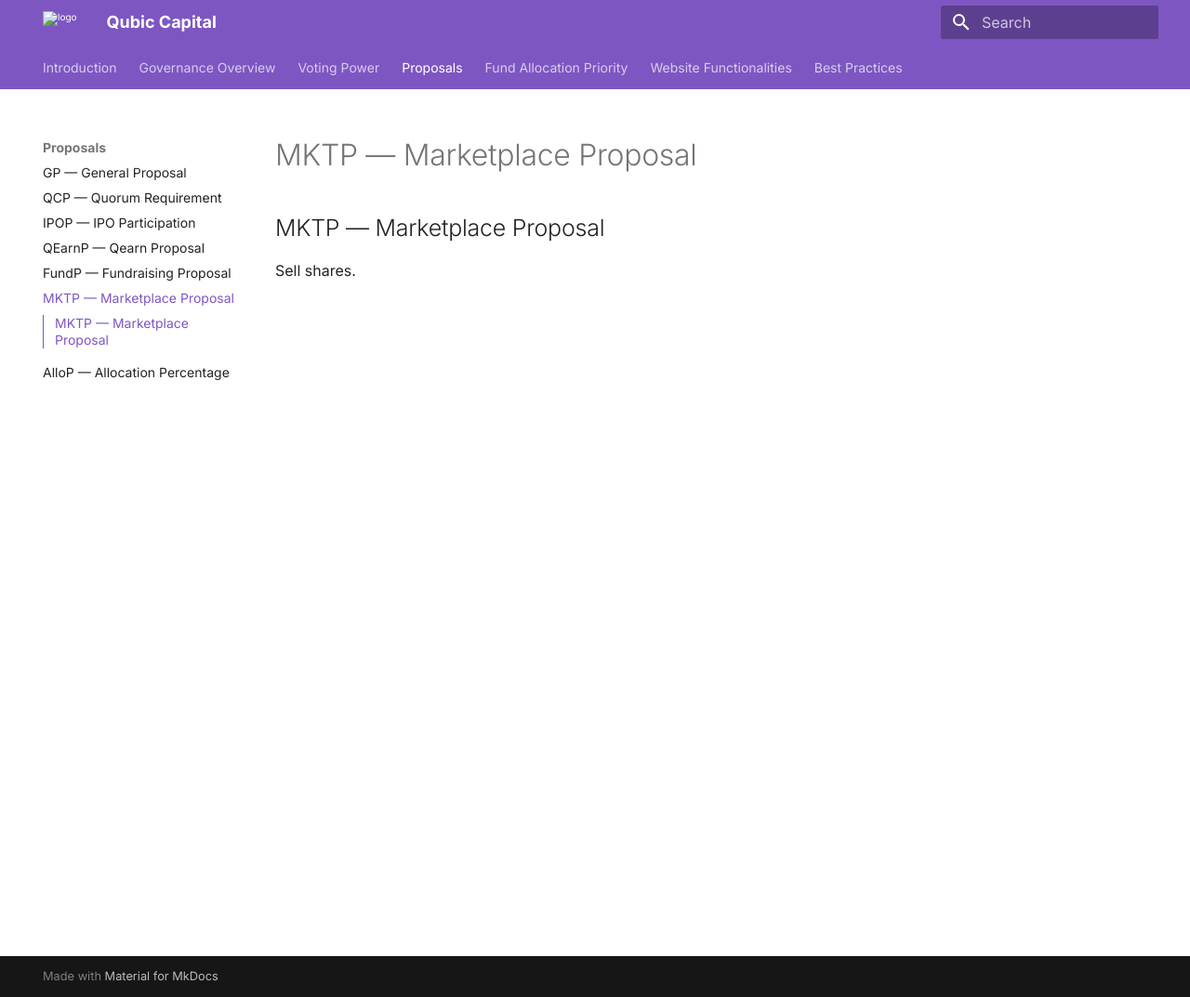
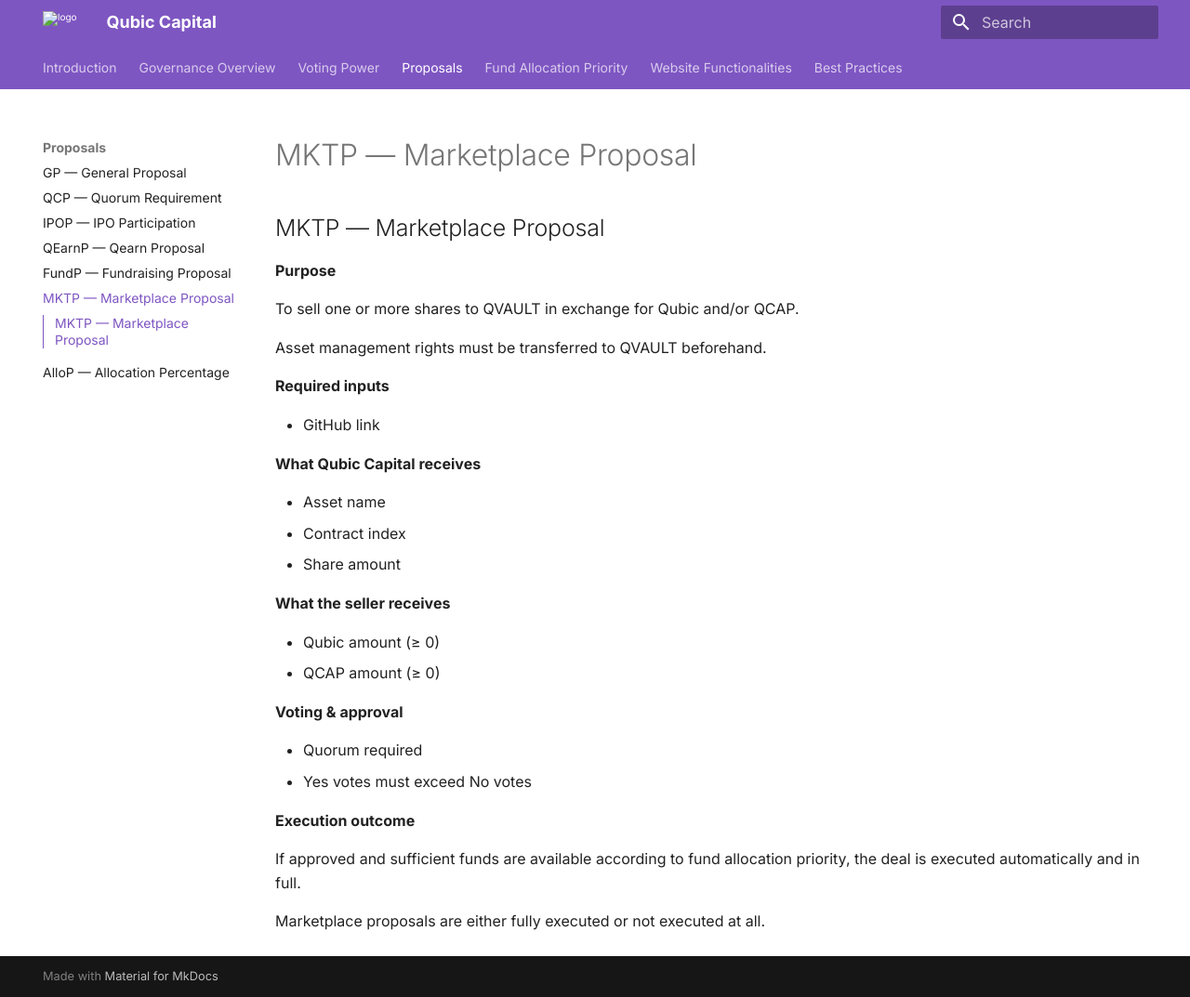
Before and after one commit to HermanToothrot10/qubic-capital-manual, an MkDocs documentation site: the page built from docs/proposals/mktp.md, in a window 1280 px wide and 1073 px high. Shown: the whole window at 93% size. Built offline with MkDocs 1.6.1 and Material for MkDocs 9.7.7, drawn with Linux system fonts in a browser that asks for light colours.

Commit message:
Update mktp.md

```diff
--- a/docs/proposals/mktp.md
+++ b/docs/proposals/mktp.md
@@ -1,3 +1,33 @@
 ## MKTP — Marketplace Proposal
 
-Sell shares.
+**Purpose**
+
+To sell one or more shares to QVAULT in exchange for Qubic and/or QCAP.
+
+Asset management rights must be transferred to QVAULT beforehand.
+
+**Required inputs**
+
+- GitHub link
+
+**What Qubic Capital receives**
+
+- Asset name
+- Contract index
+- Share amount
+
+**What the seller receives**
+
+- Qubic amount (≥ 0)
+- QCAP amount (≥ 0)
+
+**Voting & approval**
+
+- Quorum required
+- Yes votes must exceed No votes
+
+**Execution outcome**
+
+If approved and sufficient funds are available according to fund allocation priority, the deal is executed automatically and in full.
+
+Marketplace proposals are either fully executed or not executed at all.
```
